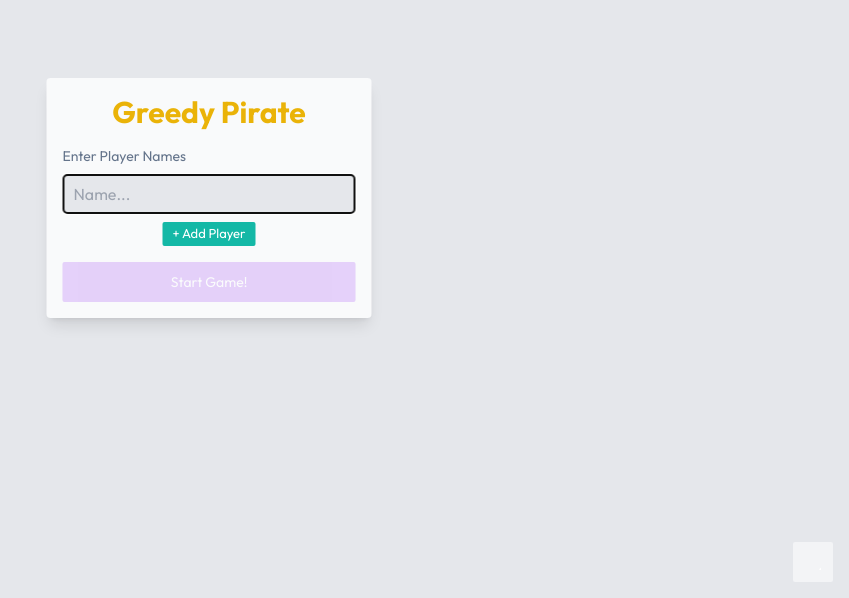
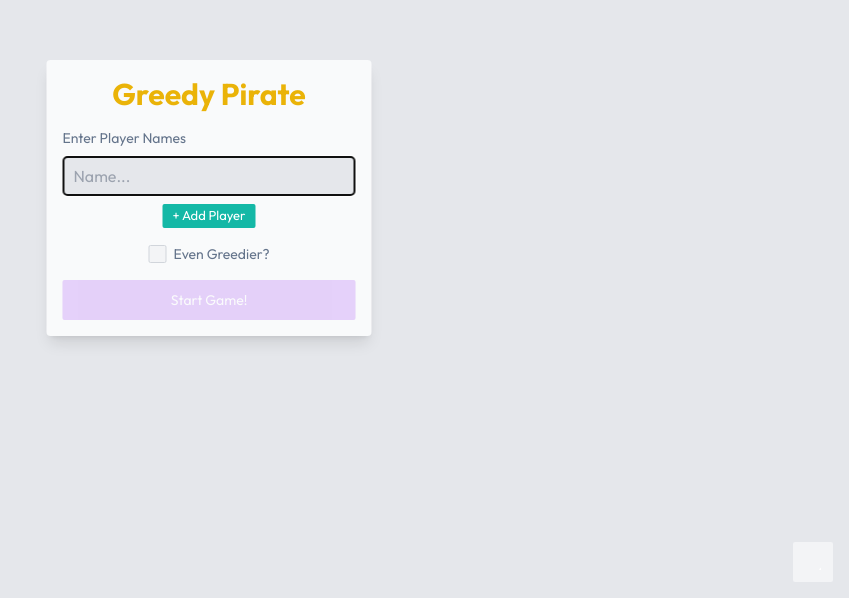
Before and after one commit to paulRagar/greedy-pirate, a Next.js app: page /setup in a window 1280 px wide. Shown: the part 202-800 px from the top of the page, without its empty margins (431-1280 px from the left). Built offline with nearby package versions, Linux system fonts and the light colour scheme.

Commit message:
Adds evenGreedier checkbox in setupclient

```diff
--- a/app/setup/SetupClient.tsx
+++ b/app/setup/SetupClient.tsx
@@ -1,6 +1,7 @@
 'use client';
 import ButtonIcon from '@/components/button-icon/ButtonIcon';
 import Button from '@/components/button/Button';
+import Checkbox from '@/components/checkbox/Checkbox';
 import Input from '@/components/input-text/InputText';
 import Page from '@/components/page/Page';
 import Panel from '@/components/panel/Panel';
@@ -14,7 +15,9 @@ interface Player {
 
 const SetupClient = () => {
    const router = useRouter();
+
    const [players, setPlayers] = useState<Array<Player>>([{ id: crypto.randomUUID(), name: '' }]);
+   const [isEvenGreedier, setIsEvenGreedier] = useState<boolean>(false);
 
    const handleAddPlayer = () => {
       setPlayers((prevState) => {
@@ -44,13 +47,13 @@ const SetupClient = () => {
 
    const handleStartGame = () => {
       localStorage.setItem('players', JSON.stringify(players));
-      router.push('/play-local');
+      router.push(`/play-local${isEvenGreedier ? '?evenGreedier=true' : ''}`);
    };
 
    return (
       <Page>
-         <Panel className='flex flex-col items-center'>
-            <span className='mb-4 text-3xl font-semibold text-yellow-500'>Greedy Pirate</span>
+         <Panel className='flex flex-col items-center gap-4'>
+            <span className='text-3xl font-semibold text-yellow-500'>Greedy Pirate</span>
             <div className='flex flex-col gap-2'>
                <span className='text-sm text-secondary'>{`Enter Player Names`}</span>
                {players.map((player, index) => (
@@ -76,7 +79,14 @@ const SetupClient = () => {
                   </Button>
                </div>
             </div>
-            <div className='w-full grid mt-4'>
+            <Checkbox
+               label={'Even Greedier?'}
+               checked={isEvenGreedier}
+               onChange={(e: any) => {
+                  setIsEvenGreedier(!isEvenGreedier);
+               }}
+            />
+            <div className='w-full grid'>
                <Button
                   color='purple'
                   disabled={players?.length < 2 || players.some((player) => !player.name)}
--- /dev/null
+++ b/lib/components/checkbox/Checkbox.module.css
@@ -0,0 +1,71 @@
+.container {
+   display: block;
+   position: relative;
+   padding-left: 25px;
+   cursor: pointer;
+   font-size: 14px;
+   -webkit-user-select: none;
+   -moz-user-select: none;
+   -ms-user-select: none;
+   user-select: none;
+}
+
+/* Hide the browser's default checkbox */
+.container input {
+   position: absolute;
+   opacity: 0;
+   cursor: pointer;
+   height: 0;
+   width: 0;
+}
+
+/* Create a custom checkbox */
+.checkmark {
+   position: absolute;
+   top: 50%;
+   left: 0;
+   transform: translateY(-50%);
+   height: 18px;
+   width: 18px;
+   border-radius: 2px;
+   @apply border-[1px] border-gray-300 bg-gray-100;
+}
+
+/* On mouse-over, add a grey background color */
+.container:hover input ~ .checkmark {
+   @apply bg-gray-200;
+}
+
+/* When the checkbox is checked, add a blue background */
+.container input:checked ~ .checkmark {
+   border: none;
+   @apply bg-purple-500;
+}
+/* Adds hover effect to checkbox when it is checked */
+.container:hover input:checked ~ .checkmark {
+   @apply hover:bg-purple-400;
+}
+/* Create the checkmark/indicator (hidden when not checked) */
+.checkmark:after {
+   content: '';
+   position: absolute;
+   display: none;
+}
+
+/* Show the checkmark when checked */
+.container input:checked ~ .checkmark:after {
+   display: block;
+}
+
+/* Style the checkmark/indicator */
+.container .checkmark:after {
+   left: 7px;
+   top: 3px;
+   width: 5px;
+   height: 10px;
+   border-width: 0 2px 2px 0;
+   -webkit-transform: rotate(45deg);
+   -ms-transform: rotate(45deg);
+   transform: rotate(45deg);
+   @apply border-white;
+}
--- /dev/null
+++ b/lib/components/checkbox/Checkbox.tsx
@@ -0,0 +1,28 @@
+import styles from './Checkbox.module.css';
+
+type Props = {
+   label?: string;
+   className?: string;
+};
+
+const Checkbox = ({ className, label, ...rest }: React.InputHTMLAttributes<HTMLInputElement> & Props) => {
+   return (
+      <label
+         onClick={(e: any) => {
+            e.stopPropagation();
+         }}
+         className={`
+            group
+            text-sm text-secondary
+            ${styles.container}
+            ${className && className}
+         `}>
+         {label ? <span>{label}</span> : <>&nbsp;</>}
+         <input type='checkbox' {...rest} />
+         <span
+            className={`dark:bg-gray-800 dark:group-hover:bg-gray-700 dark:border-gray-600 ${styles.checkmark}`}></span>
+      </label>
+   );
+};
+
+export default Checkbox;
```
